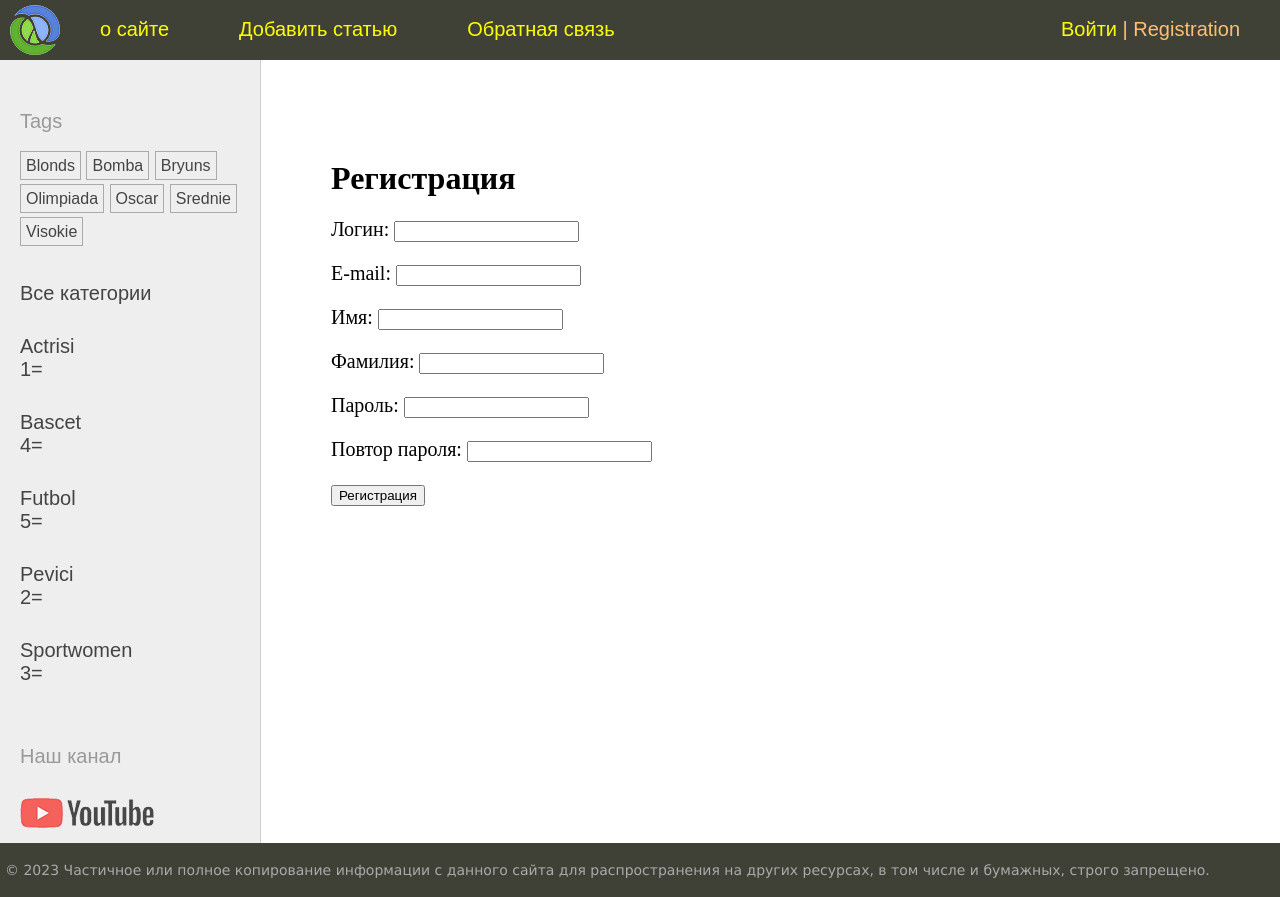
After one commit to SergeyFoma/Stepik_women, a Django app: page /register/ in a window 1280 px wide. The commit adds this page. Run offline with Django 3.2, Linux system fonts and the light colour scheme; data comes from the database, SQL or seed files in the repository; both versions use the stored data as it was after the commit.

Commit message:
register

```diff
--- a/templates/base.html
+++ b/templates/base.html
@@ -29,7 +29,7 @@
                 {% if user.is_authenticated %}
                     <li class='last'>{{user.username}} | <a href="{% url 'users:logout_user' %}"style="color:yellow">Exit</a></li>
                 {% else %}
-                    <li class='last'><a href="{% url 'users:login_user' %}"style="color:yellow">Войти</a> | <a href="#">Registration</a></li>
+                    <li class='last'><a href="{% url 'users:login_user' %}"style="color:yellow">Войти</a> | <a href="{% url 'users:register' %}">Registration</a></li>
                 {% endif %}
 
             </ul>
--- a/users/forms.py
+++ b/users/forms.py
@@ -1,6 +1,7 @@
 from django import forms
 from django.contrib.auth.forms import AuthenticationForm
 from django.contrib.auth import get_user_model
+from django.core.exceptions import ValidationError
 
 # class LoginUserForm(forms.Form):
 class LoginUserForm(AuthenticationForm):
@@ -9,3 +10,30 @@ class LoginUserForm(AuthenticationForm):
     class Meta:
         model=get_user_model()
         fields=['username', 'password']
+
+
+class RegisterUserForm(forms.ModelForm):
+    username = forms.CharField(label="Логин")
+    password = forms.CharField(label="Пароль", widget=forms.PasswordInput())
+    password2 = forms.CharField(label="Повтор пароля", widget=forms.PasswordInput())
+
+    class Meta:
+        model = get_user_model()
+        fields = ['username', 'email', 'first_name', 'last_name', 'password', 'password2']
+        labels = {
+            'email': 'E-mail',
+            'first_name': "Имя",
+            'last_name': "Фамилия",
+        }
+
+    def clean_password2(self):
+        cd = self.cleaned_data
+        if cd['password'] != cd['password2']:
+            raise forms.ValidationError("Пароли не совпадают!")
+        return cd['password']
+
+    def clean_email(self):
+        email = self.cleaned_data['email']
+        if get_user_model().objects.filter(email=email).exists():
+            raise forms.ValidationError("Такой E-mail уже существует!")
+        return email
--- /dev/null
+++ b/users/templates/users/register.html
@@ -0,0 +1,13 @@
+{% extends 'base.html' %}
+
+{% block content %}
+<h1>Регистрация</h1>
+
+<form method="post">
+    {% csrf_token %}
+    <input type="hidden" name="next" value="{{ next }}" />
+    {{ form.as_p }}
+    <p><button type="submit">Регистрация</button></p>
+</form>
+
+{% endblock %}
--- a/users/urls.py
+++ b/users/urls.py
@@ -9,4 +9,5 @@ urlpatterns=[
     path("login_user/", views.LoginUser.as_view(), name="login_user"),
     #path("logout_user/", views.logout_user, name="logout_user"),
     path("logout_user/", LogoutView.as_view(), name="logout_user"),
+    path("register/", views.register, name="register"),
 ]
--- a/users/views.py
+++ b/users/views.py
@@ -6,6 +6,7 @@ from django.contrib.auth import authenticate, login, logout
 from django.urls import reverse, reverse_lazy
 from django.contrib.auth.views import LoginView
 from django.contrib.auth.forms import AuthenticationForm
+from users.forms import RegisterUserForm
 
 # def login_user(request):
 #     if request.method == "POST":
@@ -39,4 +40,14 @@ class LoginUser(LoginView):
 #     #return HttpResponse('logout')
 #     return HttpResponseRedirect(reverse("users:login_user"))
 
-# Create your views here.
+def register(request):
+    if request.method == 'POST':
+        form = RegisterUserForm(request.POST)
+        if form.is_valid():
+            user = form.save(commit=False)
+            user.set_password(form.cleaned_data['password'])
+            user.save()
+            return render(request, 'users/register_done.html')
+    else:
+        form = RegisterUserForm()
+    return render(request, 'users/register.html', {'form': form})
--- a/шпор.txt
+++ b/шпор.txt
@@ -213,3 +213,4 @@ LOGIN_URL
 LOGOUT_REDIRECT_URL
 
 def get_success_url()
+set_password()
```
Also changed, not shown: users/templates/users/register_done.html (added, +10 -0 lines), db.sqlite3.
